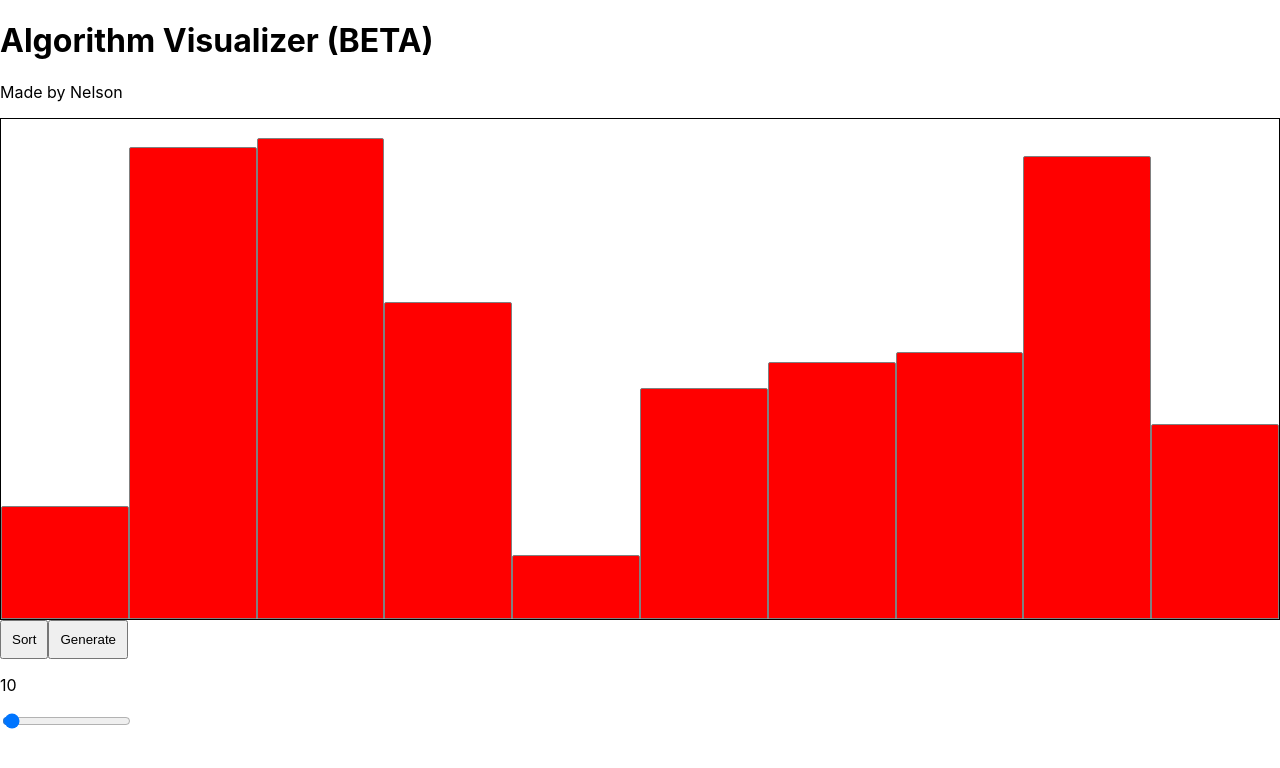
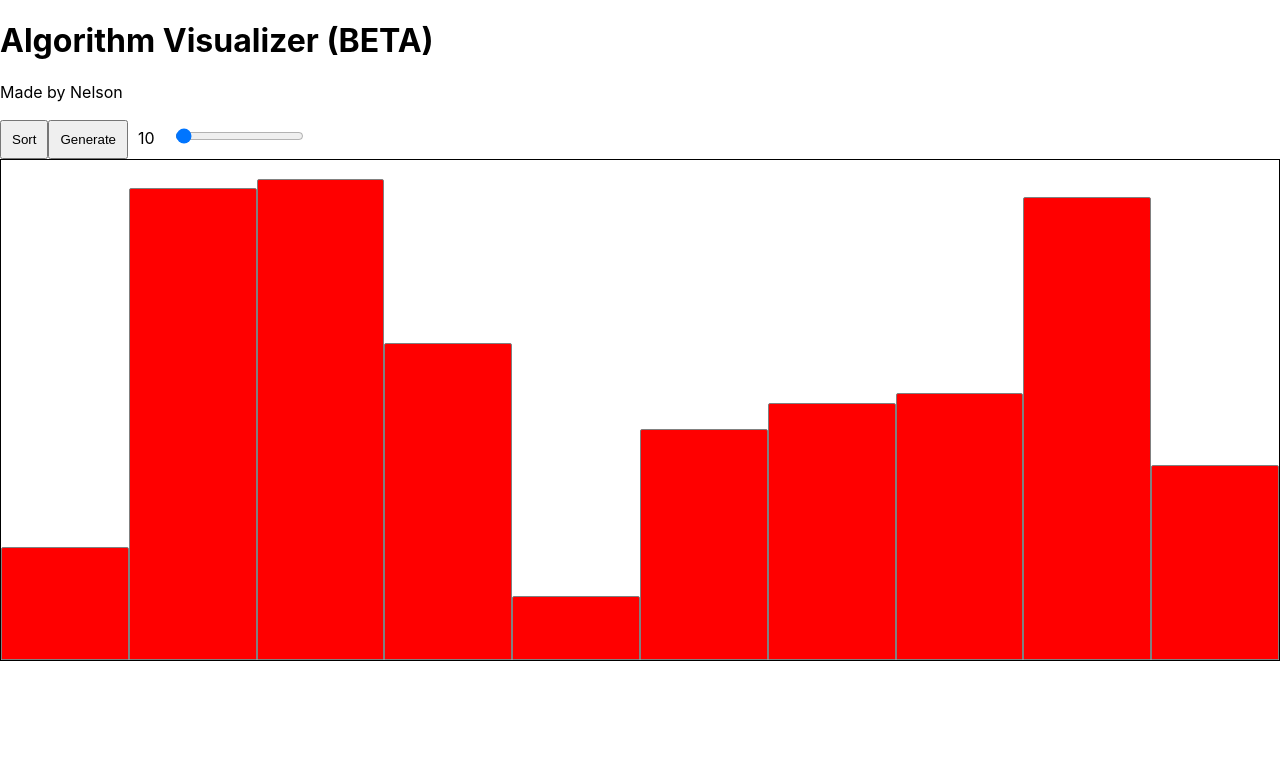
Before and after one commit to nelsonfrz/algorithm-visualizer, a React (Create React App) app: page / in a window 1280 px wide. Shown: the top 768 px of the page. Built offline with nearby package versions, Linux system fonts and the light colour scheme.

Commit message:
Update Algorithm Visualizer UI

```diff
--- a/src/AlgorithmVisualizer/AlgorithmVisualizer.tsx
+++ b/src/AlgorithmVisualizer/AlgorithmVisualizer.tsx
@@ -36,6 +36,24 @@ function AlgorithmVisualizer() {
     <h1>Algorithm Visualizer (BETA)</h1>
     <p>Made by Nelson</p>
 
+    <button onClick={sort} style={{
+      padding: '10px'
+    }}>Sort</button>
+
+    <button onClick={() => setValues(generateRandomList(count, 0, 500))} style={{
+      padding: '10px'
+    }}>Generate</button>
+
+    <p style={{display: 'inline', margin: '10px'}}>{count}</p>
+
+    <input style={{display: 'inline', margin: '10px'}} value={count} min='2' max='500' type='range' onChange={e => {
+      let value = e.target.valueAsNumber;
+
+      setCount(value);
+      setValues(generateRandomList(value, 0, 500))
+      setWidth(window.innerWidth/value);
+    }}/>
+
     <div style={{
       height: '500px',
       border: '1px solid black',
@@ -45,23 +63,6 @@ function AlgorithmVisualizer() {
       {values.map(value => <Bar width={`${width}px`} height={`${value}px`} />)}
     </div>
 
-    <button onClick={sort} style={{
-      padding: '10px'
-    }}>Sort</button>
-
-    <button onClick={() => setValues(generateRandomList(count, 0, 500))} style={{
-      padding: '10px'
-    }}>Generate</button>
-
-    <p>{count}</p>
-
-    <input value={count} min='2' max='500' type='range' onChange={e => {
-      let value = e.target.valueAsNumber;
-
-      setCount(value);
-      setValues(generateRandomList(value, 0, 500))
-      setWidth(window.innerWidth/value);
-    }}/>
   </>);
 }
 
```
